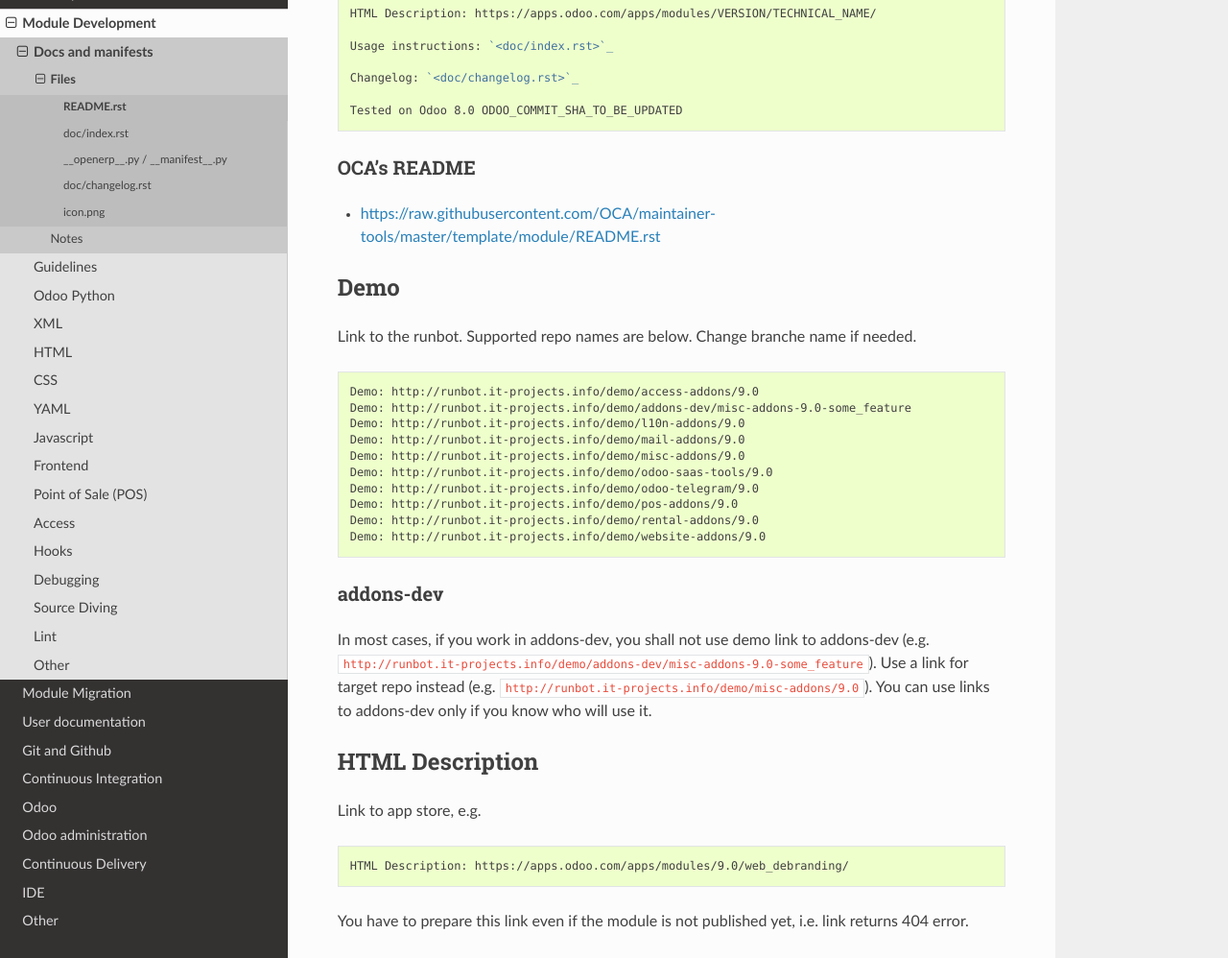
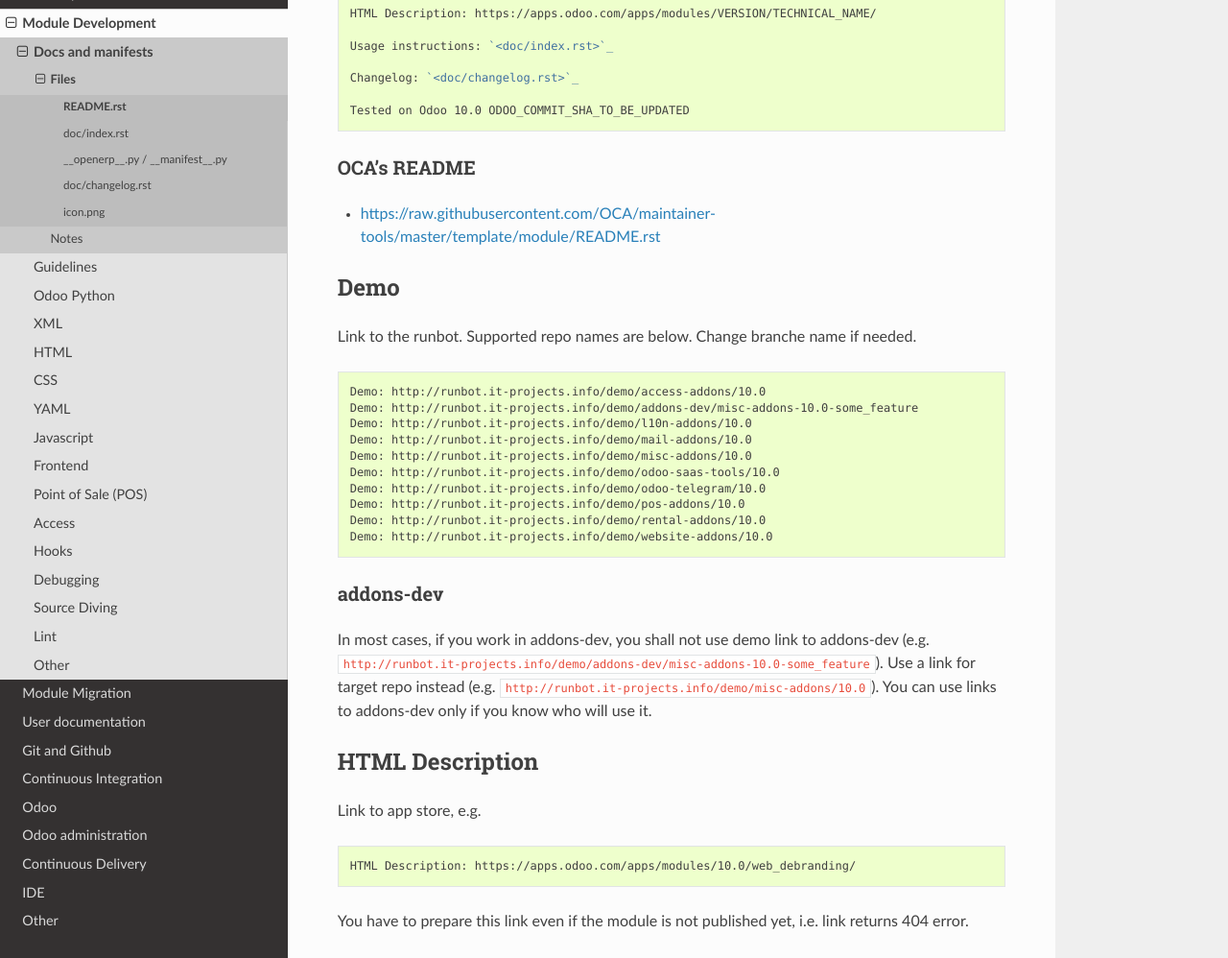
Before and after one commit to itpp-labs/odoo-development, a Sphinx documentation site: the page built from docs/dev/docs/README.rst.rst, in a window 1280 px wide and 1400 px high, scrolled down 757 px. Shown: the part 152-1150 px from the top of the window at 96% size. Built offline with Sphinx 7.4.7 and the Read the Docs theme 2.0.0, drawn with Linux system fonts in a browser that asks for light colours; pages that are not in the unit, such as notebooks, are missing from menus; some of the changed lines change nothing that is shown; some of the changed text lies outside the part shown.

Commit message:
README.rst: use 10.0 in template

```diff
--- a/docs/dev/docs/README.rst.rst
+++ b/docs/dev/docs/README.rst.rst
@@ -44,7 +44,7 @@
 
     Changelog: `<doc/changelog.rst>`_
 
-    Tested on Odoo 8.0 ODOO_COMMIT_SHA_TO_BE_UPDATED
+    Tested on Odoo 10.0 ODOO_COMMIT_SHA_TO_BE_UPDATED
 
 OCA's README
 ------------
@@ -58,20 +58,20 @@
 
 .. code-block:: rst
 
-    Demo: http://runbot.it-projects.info/demo/access-addons/9.0
-    Demo: http://runbot.it-projects.info/demo/addons-dev/misc-addons-9.0-some_feature
-    Demo: http://runbot.it-projects.info/demo/l10n-addons/9.0
-    Demo: http://runbot.it-projects.info/demo/mail-addons/9.0
-    Demo: http://runbot.it-projects.info/demo/misc-addons/9.0
-    Demo: http://runbot.it-projects.info/demo/odoo-saas-tools/9.0
-    Demo: http://runbot.it-projects.info/demo/odoo-telegram/9.0
-    Demo: http://runbot.it-projects.info/demo/pos-addons/9.0
-    Demo: http://runbot.it-projects.info/demo/rental-addons/9.0
-    Demo: http://runbot.it-projects.info/demo/website-addons/9.0
+    Demo: http://runbot.it-projects.info/demo/access-addons/10.0
+    Demo: http://runbot.it-projects.info/demo/addons-dev/misc-addons-10.0-some_feature
+    Demo: http://runbot.it-projects.info/demo/l10n-addons/10.0
+    Demo: http://runbot.it-projects.info/demo/mail-addons/10.0
+    Demo: http://runbot.it-projects.info/demo/misc-addons/10.0
+    Demo: http://runbot.it-projects.info/demo/odoo-saas-tools/10.0
+    Demo: http://runbot.it-projects.info/demo/odoo-telegram/10.0
+    Demo: http://runbot.it-projects.info/demo/pos-addons/10.0
+    Demo: http://runbot.it-projects.info/demo/rental-addons/10.0
+    Demo: http://runbot.it-projects.info/demo/website-addons/10.0
 
 addons-dev
 ----------
-In most cases, if you work in addons-dev, you shall not use demo link to addons-dev (e.g. ``http://runbot.it-projects.info/demo/addons-dev/misc-addons-9.0-some_feature``). Use a link for target repo instead (e.g. ``http://runbot.it-projects.info/demo/misc-addons/9.0``).
+In most cases, if you work in addons-dev, you shall not use demo link to addons-dev (e.g. ``http://runbot.it-projects.info/demo/addons-dev/misc-addons-10.0-some_feature``). Use a link for target repo instead (e.g. ``http://runbot.it-projects.info/demo/misc-addons/10.0``).
 You can use links to addons-dev only if you know who will use it.
 
 
@@ -83,7 +83,7 @@
 
 .. code-block:: rst
 
-    HTML Description: https://apps.odoo.com/apps/modules/9.0/web_debranding/
+    HTML Description: https://apps.odoo.com/apps/modules/10.0/web_debranding/
 
 You have to prepare this link even if the module is not published yet, i.e. link returns 404 error.
 
@@ -103,7 +103,7 @@
 
 .. code-block:: rst
 
-    Tested on Odoo 8.0 a40d48378d22309e53e6d38000d543de1d2f7a78
+    Tested on Odoo 10.0 03bc8c5f9ac53a3349c1caac222f7619a632ccd8
 
 commit sha can be found as following
 
```
